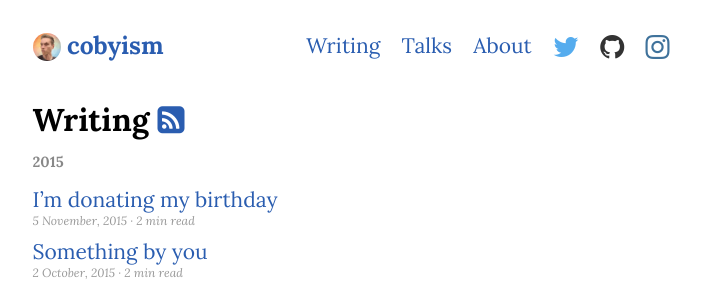
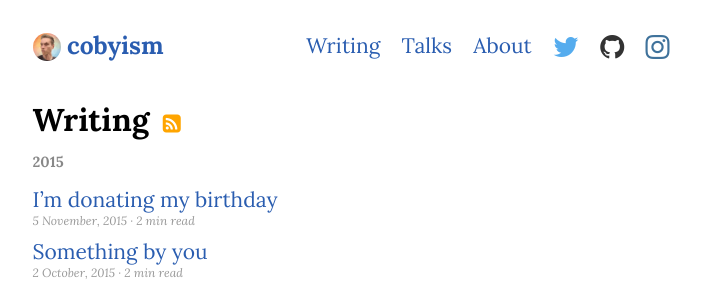
Before and after one commit to cobyism/archived-cobyism.github.io, a Jekyll site: the page built from writing/index.html, in a window 1280 px wide. Shown: the top 294 px of the page, without its empty margins (289-990 px from the left). Built offline with Jekyll 4.4.1, drawn with Linux system fonts in a browser that asks for light colours; nearby versions of some CDN libraries; Markdown is read by kramdown in place of the engine named in the settings.

Commit message:
fix writing page rss icon

```diff
--- a/public/css/_base.scss
+++ b/public/css/_base.scss
@@ -116,6 +116,7 @@
   }
 }
 
+h2 .fa,
 h3 .fa {
   vertical-align: middle;
   font-size: 1rem;
--- a/writing/index.html
+++ b/writing/index.html
@@ -3,7 +3,7 @@
 title: Writing
 ---
 
-<h2>Writing <a class="rss-link" href="http://feeds.feedburner.com/cobyism" target="_blank" title="Subscribe via RSS, if you’re into that kind of thing." id="rss-link"><i class="fa fa-rss-square"></i></a></h2>
+<h2>Writing <a href="http://feeds.feedburner.com/cobyism" target="_blank" title="Subscribe via RSS, if you’re into that kind of thing." id="rss-link"><i class="fa fa-rss-square icon-rss"></i></a></h2>
 
 <div class="article-index">
 {% for post in site.posts  %}
```
